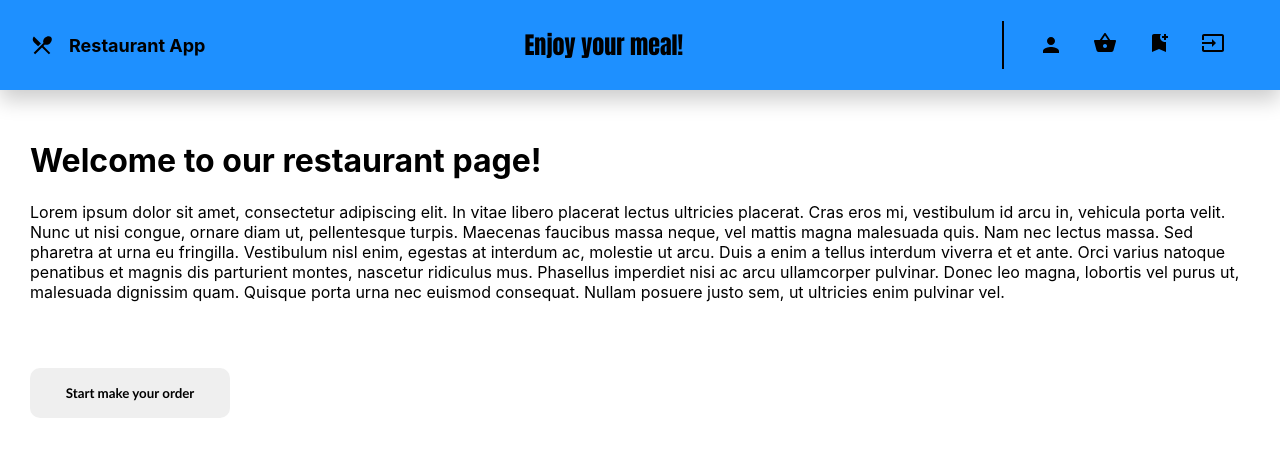
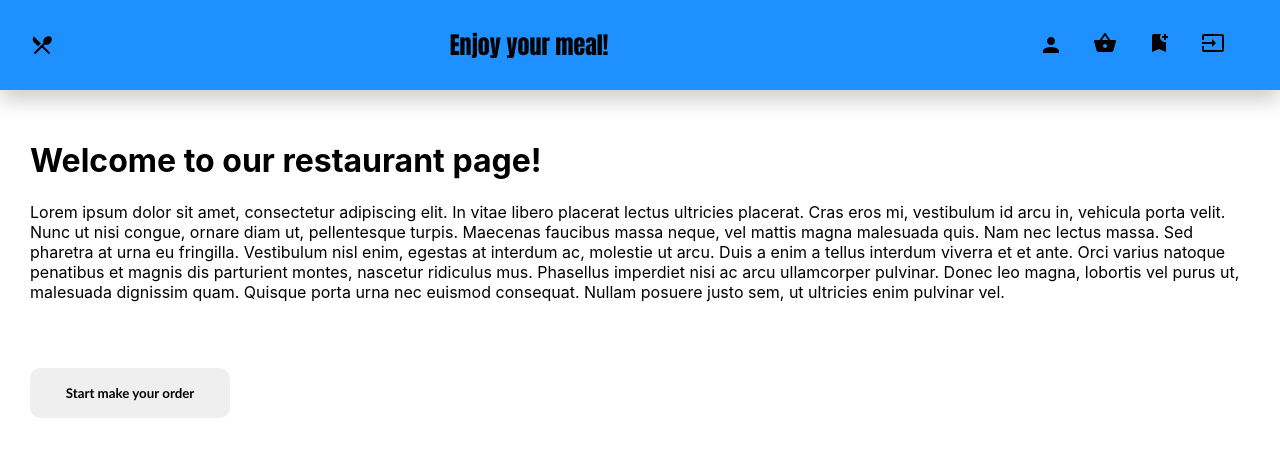
Before and after one commit to gorakuba/restaurant-app, a React (Create React App) app: page / in a window 1280 px wide. Shown: the top 456 px of the page. Built offline with nearby package versions, Linux system fonts and the light colour scheme; a web font is replaced by a local one.

Commit message:
kontrolny

```diff
--- a/src/components/Header/Header.js
+++ b/src/components/Header/Header.js
@@ -25,7 +25,7 @@ function Header() {
       <HeaderLeft>
         <Link to='/' className='link'>
           <RestaurantMenuIcon />
-          <h1>Restaurant App</h1>
+          {/* <h1>Restaurant App</h1> */}
         </Link>
       </HeaderLeft>
 
--- a/src/components/Header/Header.styled.js
+++ b/src/components/Header/Header.styled.js
@@ -61,15 +61,15 @@ const HeaderMiddle = styled.div`
 `;
 
 const HeaderRight = styled.div`
-  border-left: 2px solid black;
+  /* border-left: 2px solid black; */
   display: flex;
   align-items: center;
   justify-content: right;
   padding: 10px 20px;
 
-  @media (max-width: 730px) {
+  /* @media (max-width: 730px) {
     border-left: none;
-  }
+  } */
 
   .headerRightIcon {
     padding-left: 15px;
--- a/src/routes/DeliveryAndContact/DeliveryContact.styled.js
+++ b/src/routes/DeliveryAndContact/DeliveryContact.styled.js
@@ -11,7 +11,7 @@ const Container = styled.div`
 
 const Content = styled.div`
   background-color: rgb(255 255 255);
-  margin-left: 20px;
+  /* margin-left: 20px; */
   padding: 0 30px 30px 30px;
   width: 75%;
 
```
